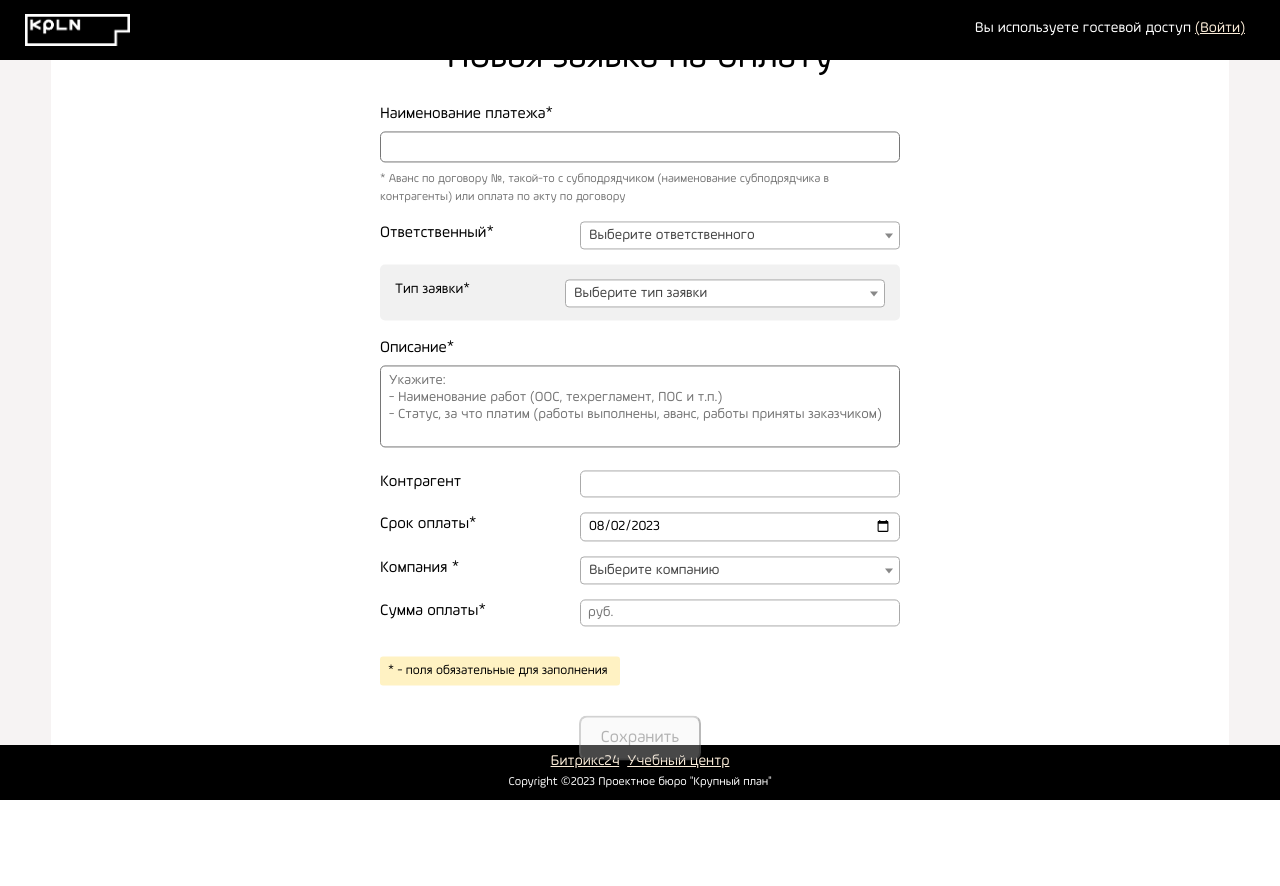
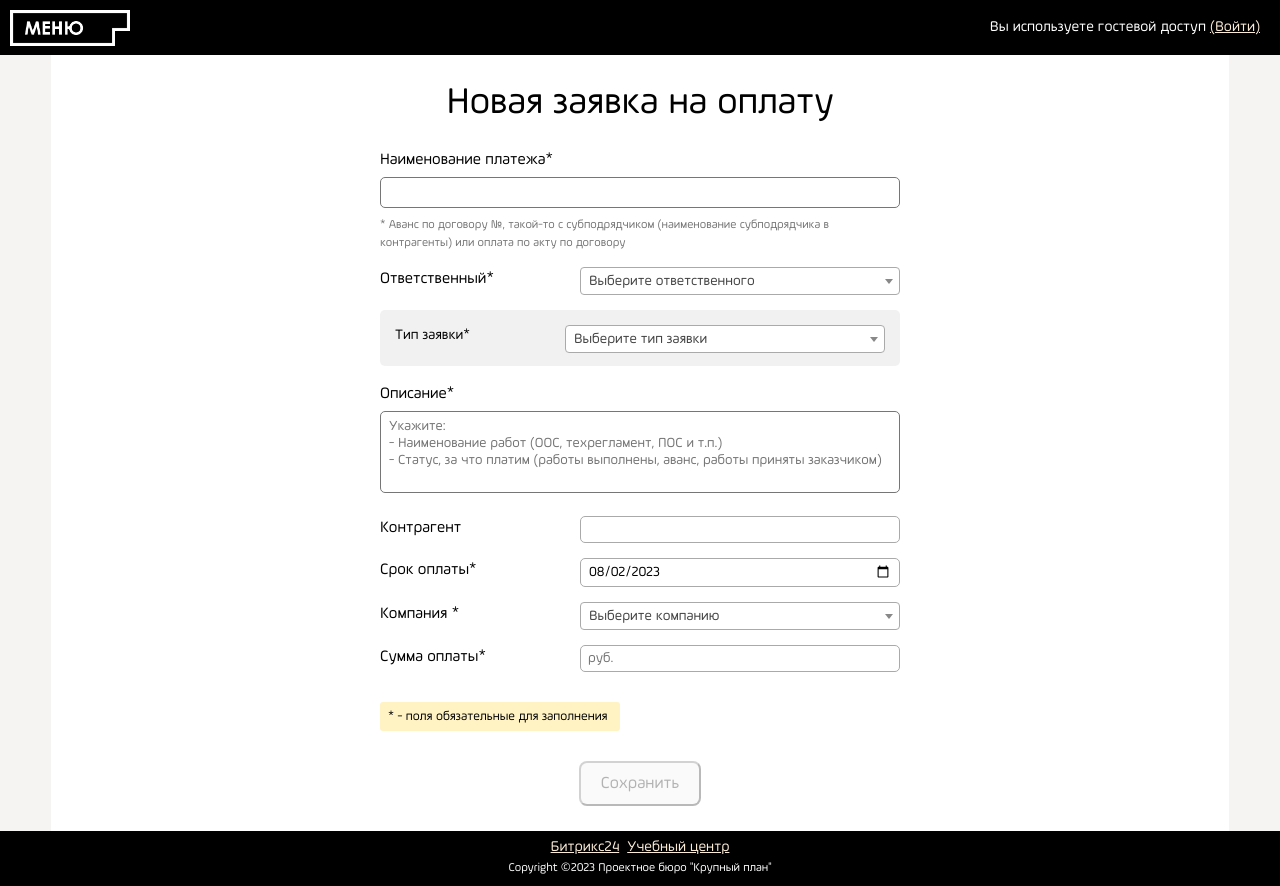
Before and after one commit to xPRYANIKx/KPLN_app, a Flask app: page /new_payment in a window 1280 px wide. Before the commit the page ends 800 px from the top, so only its background shows below. Run offline with Flask 3, Linux system fonts and the light colour scheme; data that the repository does not hold is empty; some libraries are stand-ins or nearby versions; some web fonts are replaced.

Commit message:
feat: add dialog_menu + fix all scss + add menunav.js

```diff
--- /dev/null
+++ b/static/script/menunav.js
@@ -0,0 +1,24 @@
+document.addEventListener("DOMContentLoaded", function () {
+    var menu = document.getElementById("menu");
+    var image = document.getElementById("menuImage");
+
+    document.addEventListener("click", (event) => {
+        const menuClick = event.target == menu || menu.contains(event.target)
+        const menuButtonClick = event.target == image
+        if (!menuClick && !menuButtonClick) {
+            menu.style.display = "none";
+            image.src = 'static/img/menu.png'
+        }
+    });
+
+    image.addEventListener("click", function () {
+        var isMenuVisible = menu.style.display === "flex";
+        if (isMenuVisible) {
+            menu.style.display = "none";
+            image.src = 'static/img/menu.png'
+        } else {
+            menu.style.display = "flex";
+            image.src = 'static/img/menu_end.png'
+        }
+    });
+});
--- a/static/style/style.css
+++ b/static/style/style.css
@@ -129,46 +159,13 @@ body #logInfo button {
   font-family: "Ample Soft Pro";
   font-size: 15px;
 }
-body table {
-  border: solid 2px #000000;
-  border-collapse: collapse;
-  width: 100%;
-  font-size: 14px;
-}
-body table thead {
-  background-color: #4e4f4f;
-  color: #ffffff;
-}
-body table thead th {
-  cursor: pointer;
-  text-align: center;
-}
-body table th,
-body table td {
-  border: solid 2px #000000;
-  text-align: left;
-  vertical-align: middle;
-  padding: 8px;
-}
-body table .tableAlignCentre {
-  text-align: center;
-}
 body .window.error {
   background-color: #f1d9e1;
 }
 body .window.success {
   background-color: #f3fffc;
 }
-body .help_p {
-  margin-top: 30px;
-  padding: 5px 0px 5px 8px;
-  width: 240px;
-  border-radius: 3px;
-  font-size: 13px;
-  background-color: rgba(255, 231, 145, 0.5411764706);
-}
-
-.wrapper {
+body .wrapper {
   display: flex;
   flex-direction: column;
   width: 100%;
@@ -178,18 +175,21 @@ body .help_p {
 header {
   display: flex;
   position: fixed;
+  width: 100%;
+  height: 55px;
+  z-index: 10;
+  flex-direction: row;
   justify-content: space-between;
-  height: 60px;
-  width: 100%;
   background-color: #000000;
-  z-index: 2;
 }
 header img {
   max-width: 140px;
-  padding: 14px 10px 13px 25px;
+  padding: 10px;
 }
 header #header_auth__label {
-  padding: 17px 35px 15px 10px;
+  display: flex;
+  align-items: center;
+  margin-right: 20px;
   font-size: 15px;
   color: #ffffff;
 }
@@ -200,10 +200,42 @@ header a:hover {
   color: #5ab1ce;
 }
 
+#menu {
+  display: none;
+  position: absolute;
+  width: 400px;
+  min-height: 300px;
+  z-index: 8;
+  justify-content: center;
+  background-color: rgba(0, 0, 0, 0.91);
+  color: #ffffff;
+  box-shadow: 4px 4px 8px 0px rgba(34, 60, 80, 0.2);
+}
+#menu .menu_content {
+  display: flex;
+  position: absolute;
+  top: 36%;
+  align-items: center;
+  margin-right: 15px;
+  font-size: 16px;
+}
+#menu .menu_content a {
+  color: #ffffff;
+  text-decoration: none;
+}
+#menu .menu_content a:hover {
+  color: #e3d47f;
+}
+
+#menuImage {
+  cursor: pointer;
+}
+
 footer {
-  flex: 0 0 auto;
   height: 55px;
   width: 100%;
+  z-index: 4;
+  flex: 0 0 auto;
   background-color: #000000;
   color: #ffffff;
 }
@@ -237,32 +269,30 @@ footer .footer_company__copyright {
 main {
   display: flex;
   flex-direction: column;
+  z-index: 4;
+  width: 92%;
+  flex: 1 0 auto;
+  justify-content: center;
   align-self: center;
-  flex: 1 0 auto;
-  width: 92%;
-  margin-top: 60px;
-  padding: 0 40px;
+  padding: 60px 40px 0px 40px;
   background-color: #ffffff;
 }
 main form {
-  position: absolute;
-  left: 50%;
-  top: 50%;
-  transform: translate(-50%, -50%);
   width: 520px;
+  align-self: center;
 }
 main form div {
   display: flex;
+  max-width: 530px;
   flex-direction: row;
-  max-width: 530px;
   margin: 15px 0 5px 0;
 }
 main form .hidden_label {
   margin-bottom: 10px;
 }
 main form textarea {
+  width: 100%;
   resize: none;
-  width: 100%;
   margin-top: 5px;
   padding: 6px 8px;
   border-radius: 5px;
@@ -274,15 +304,15 @@ main form label {
 }
 main form select,
 main form input {
+  max-width: 320px;
   flex: 2;
-  max-width: 320px;
   padding: 4px 7px;
   border: solid 1px #aaa;
   border-radius: 5px;
   font-family: "Ample Soft Pro";
   font-size: 14px;
 }
-main form .mainform {
+main form .unitedform {
   display: flex;
   flex-direction: column;
   border-radius: 5px;
@@ -291,10 +321,10 @@ main form .mainform {
   background-color: rgba(231, 231, 231, 0.5882352941);
   font-size: 14.5px;
 }
-main form .mainform select2-container {
+main form .unitedform select2-container {
   width: 260px;
 }
-main form .main_content_description {
+main form .form_description {
   font-size: 12px;
   color: #757575;
 }
--- a/static/style/style.scss
+++ b/static/style/style.scss
@@ -44,67 +82,41 @@ body {
             font-size: 15px;
         }
     }
-    table {
-        border: solid 2px #000000;
-        border-collapse: collapse;
-        width: 100%;
-        font-size: 14px;
-        thead {
-            background-color: #4e4f4f;
-            color: #ffffff;
-            th {
-                cursor: pointer;
-                text-align: center;
-            }
-        }
-        th,
-        td {
-            border: solid 2px #000000;
-            text-align: left;
-            vertical-align: middle;
-            padding: 8px;
-        }
-        .tableAlignCentre {
-            text-align: center;
-        }
-    }
     .window.error {
         background-color: #f1d9e1;
     }
     .window.success {
         background-color: #f3fffc;
     }
-    .help_p {
-        margin-top: 30px;
-        padding: 5px 0px 5px 8px;
-        width: 240px;
-        border-radius: 3px;
-        font-size: 13px;
-        background-color: #ffe7918a;
-    }
-}
-
+    // Адаптивная обёртка
     .wrapper {
         display: flex;
         flex-direction: column;
         width: 100%;
         height: 100vh;
     }
-
+}
+///____________///
+///____________///
+///____________///
+// Шапка сайта
 header {
     display: flex;
     position: fixed;
+    width: 100%;
+    height: 55px;
+    z-index: 10;
+    flex-direction: row;
     justify-content: space-between;
-    height: 60px;
-    width: 100%;
     background-color: #000000;
-    z-index: 2;
     img {
         max-width: 140px;
-        padding: 14px 10px 13px 25px;
+        padding: 10px;
     }
     #header_auth__label {
-        padding: 17px 35px 15px 10px;
+        display: flex;
+        align-items: center;
+        margin-right: 20px;
         font-size: 15px;
         color: #ffffff;
     }
@@ -115,11 +127,47 @@ header {
         }
     }
 }
-
+// Меню навигации
+#menu {
+    display: none;
+    position: absolute;
+    width: 400px;
+    min-height: 300px;
+    z-index: 8;
+    justify-content: center;
+    background-color: rgba(0, 0, 0, 0.91);
+    color: #ffffff;
+    -webkit-box-shadow: 4px 4px 8px 0px rgba(34, 60, 80, 0.2);
+    -moz-box-shadow: 4px 4px 8px 0px rgba(34, 60, 80, 0.2);
+    box-shadow: 4px 4px 8px 0px rgba(34, 60, 80, 0.2);
+    .menu_content {
+        display: flex;
+        position: absolute;
+        top: 36%;
+        align-items: center;
+        margin-right: 15px;
+        font-size: 16px;
+        a {
+            color: #ffffff;
+            text-decoration: none;
+            &:hover {
+                color: #e3d47f;
+            }
+        }
+    }
+}
+#menuImage {
+    cursor: pointer;
+}
+///____________///
+///____________///
+///____________///
+// Нижняя часть сайта сайта
 footer {
-    flex: 0 0 auto;
     height: 55px;
     width: 100%;
+    z-index: 4;
+    flex: 0 0 auto;
     background-color: #000000;
     color: #ffffff;
     a {
@@ -149,34 +197,35 @@ footer {
         }
     }
 }
-
+///____________///
+///____________///
+///____________///
+// Общая контентная часть
 main {
     display: flex;
     flex-direction: column;
+    z-index: 4;
+    width: 92%;
+    flex: 1 0 auto;
+    justify-content: center;
     align-self: center;
-    flex: 1 0 auto;
-    width: 92%;
-    margin-top: 60px;
-    padding: 0 40px;
+    padding: 60px 40px 0px 40px;
     background-color: #ffffff;
     form {
-        position: absolute;
-        left: 50%;
-        top: 50%;
-        transform: translate(-50%, -50%);
         width: 520px;
+        align-self: center;
         div {
             display: flex;
+            max-width: 530px;
             flex-direction: row;
-            max-width: 530px;
             margin: 15px 0 5px 0;
         }
         .hidden_label {
             margin-bottom: 10px;
         }
         textarea {
+            width: 100%;
             resize: none;
-            width: 100%;
             margin-top: 5px;
             padding: 6px 8px;
             border-radius: 5px;
@@ -188,15 +237,15 @@ main {
         }
         select,
         input {
+            max-width: 320px;
             flex: 2;
-            max-width: 320px;
             padding: 4px 7px;
             border: solid 1px #aaa;
             border-radius: 5px;
             font-family: "Ample Soft Pro";
             font-size: 14px;
         }
-        .mainform {
+        .unitedform {
             display: flex;
             flex-direction: column;
             border-radius: 5px;
@@ -208,7 +257,7 @@ main {
                 width: 260px;
             }
         }
-        .main_content_description {
+        .form_description {
             font-size: 12px;
             color: #757575;
         }
--- a/templates/new_payment.html
+++ b/templates/new_payment.html
@@ -6,17 +6,19 @@
     <meta name="viewport" content="width=device-width, initial-scale=1.0">
     <link rel="shortcut icon" href="static/img/fav.png" type="image/x-icon">
     <script src="static/script/jquery.min.js"></script>
+
     <link rel="stylesheet" href="static/style/select2.min.css">
     <link rel="stylesheet" href="static/style/style.css">
+
     <script src="static/script/checkForm.js"></script>
     <script src="static/script/select2.min.js"></script>
     <script src="static/script/selectSearch.js"></script>
     <script src="static/script/numberWithSpaces.js"></script>
+
     <title>{{title}}</title>
 </head>
+
 <body>
-
-
 
     {% if get_flashed_messages(True) %}
     <dialog class="window {{get_flashed_messages(True)[0][0]}}" id="logInfo" open>
@@ -35,23 +37,34 @@
     {% else %}
     {% endif %}
 
+    <div class="wrapper">
 
+        <header>
+            <div class="header__logo">
+                <img src="static/img/menu.png" alt="kpln_logo" id="menuImage">
+            </div>
+            <div id="header_auth__label">{{menu_profile[0].name[0]}} &nbsp;&nbsp;&nbsp;<a href="{{menu_profile[0].url}}">{{menu_profile[0].name[1]}}</a></div>
+        </header>
 
-    <div class="wrapper">
-        <header>
-            <div>
-                <div class="header__logo"><a href="/">
-                        <img src="static/img/logo.png" alt="kpln_logo"></a>
-                </div>
+        <div id="menu">
+            <div class="menu_content">
+                <ul>
+                    <li><a href="/">Главное меню</a></li>
+                    <li>Пункт меню 1</li>
+                    <li>Пункт меню 2</li>
+                    <li>Пункт меню 3</li>
+                    <li>Пункт меню 4</li>
+                </ul>
             </div>
-            <div id="header_auth__label">{{menu_profile[0].name[0]}} <a href="{{menu_profile[0].url}}">{{menu_profile[0].name[1]}}</a></div>
-        </header>
+        </div>
+
         <main>
+
             <form method="POST" action="/new_payment">
                 <h1>{{title}}</h1>
                 <p><label for="basis_of_payment">Наименование платежа*</label>
                     <textarea name="basis_of_payment" id="basis_of_payment" rows="1" required oninput="checkForm()"></textarea>
-                <p class="main_content_description">* Аванс по договору №, такой-то с субподрядчиком (наименование субподрядчика в контрагенты) или
+                <p class="form_description">* Аванс по договору №, такой-то с субподрядчиком (наименование субподрядчика в контрагенты) или
                     оплата
                     по акту по договору</p>
                 </p>
@@ -63,7 +76,7 @@
                         {% endfor %}
                     </select>
                 </div>
-                <div class="mainform">
+                <div class="unitedform">
                     <div><label for="cost_items">Тип заявки*</label>
                         <select class="selectSearch" name="cost_items" id="cost_items" required onchange="checkForm()">
                             <option value="" disabled selected hidden>Выберите тип заявки</option>
@@ -118,6 +131,7 @@
                 <div class="help_p">* - поля обязательные для заполнения</div>
                 <button type="submit" id="submitBtn" onclick="window['logInfo'].showModal();" disabled>Сохранить</button>
             </form>
+
         </main>
 
         <footer>
@@ -131,7 +145,9 @@
         </footer>
 
     </div>
+
     <script src="static/script/todayYear.js"></script>
+    <script src="static/script/menunav.js"></script>
+
 </body>
-
 </html>
```
Also changed, not shown: other parts of static/style/style.css (+87 -59 lines), other parts of static/style/style.scss (+122 -60 lines), static/img/menu.png (added), static/img/menu_end.png (added), 1 other file. Lines whose indentation alone changed are shown as unchanged.
